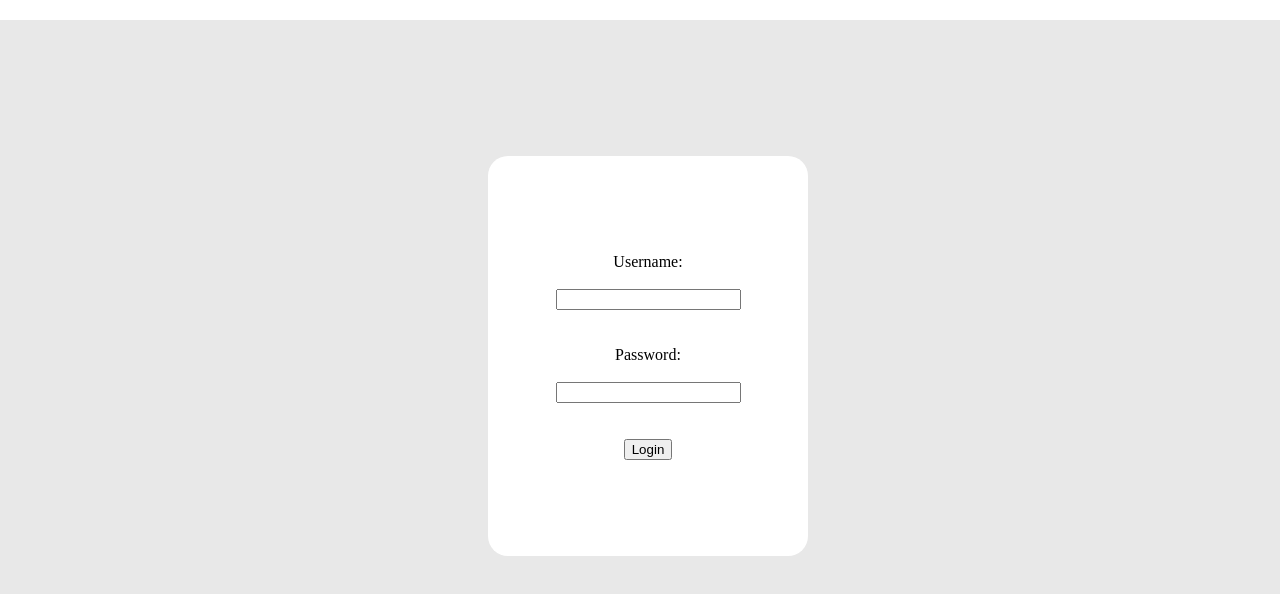
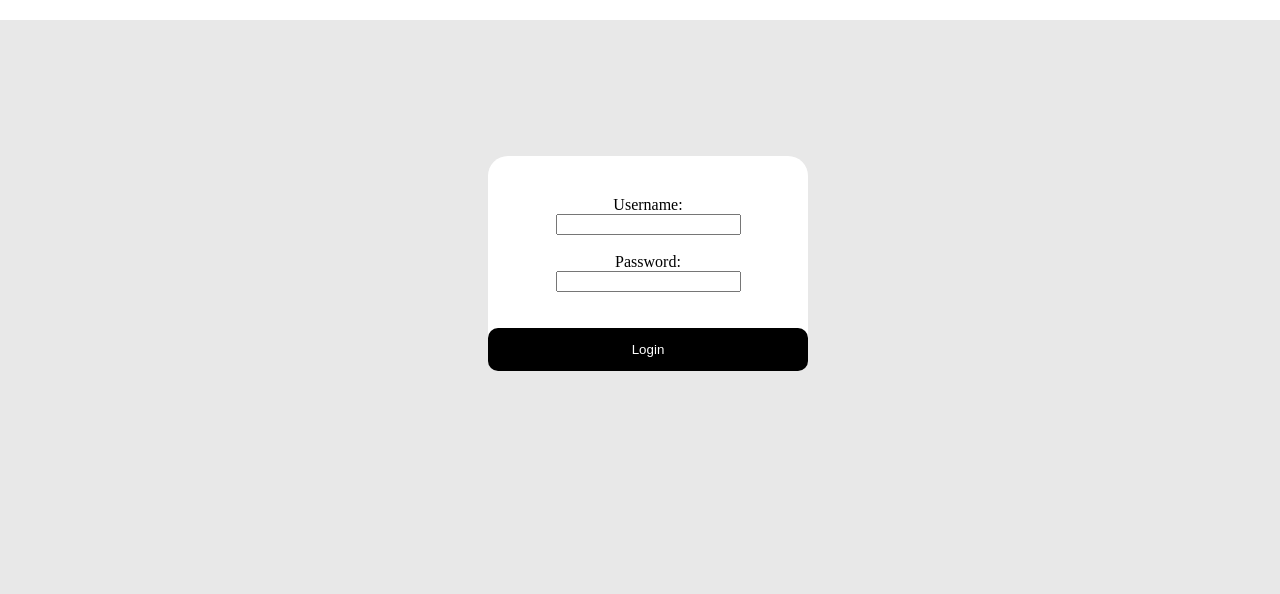
Before and after one commit to theo-stoffelbach/ProjectSQL, a plain HTML site: page Front/Html/Login.html in a window 1280 px wide. Shown: the part 100-694 px from the top of the page. Drawn offline with Linux system fonts and the light colour scheme.

Commit message:
Login page added

```diff
--- a/Front/Css/login.css
+++ b/Front/Css/login.css
@@ -3,7 +3,8 @@
     flex-direction: column;
     border-radius: 20px;
     width: 25%;
-    height: 50%;
+    padding-top: 5vh;
+    height: auto;
     flex-wrap: wrap;
     justify-content: center;
     align-items: center;
@@ -33,3 +34,21 @@ body {
     left: 0;
     z-index: -1;
 }
+
+.LoginButton {
+    background-color: #000000;
+    color: white;
+    padding: 14px 20px;
+    border: none;
+    cursor: pointer;
+    width: 100%;
+    border-radius: 10px;
+}
+
+.LoginButton:hover {
+    background-color: #383838;
+}
+
+.LoginButton:active {
+    background-color: #6a6a6a;
+}
--- a/Front/Html/Login.html
+++ b/Front/Html/Login.html
@@ -15,12 +15,12 @@
     <div class="LoginForm">
         <form action="" method="POST"></form>
         <label for="username">Username:</label>
+        <input type="text" id="username" name="username" autocomplete="off" required>
         <br>
-        <input type="text" id="username" name="username" required><br><br>
         <label for="password">Password:</label>
-        <br>
+
         <input type="password" id="password" name="password" required><br><br>
-        <input type="submit" value="Login">
+        <input class="LoginButton" type="submit" value="Login">
         </form>
     </div>
 </body>
```
Also changed, not shown: Front/Css/register.css (added), Front/Html/Register.html (added).
